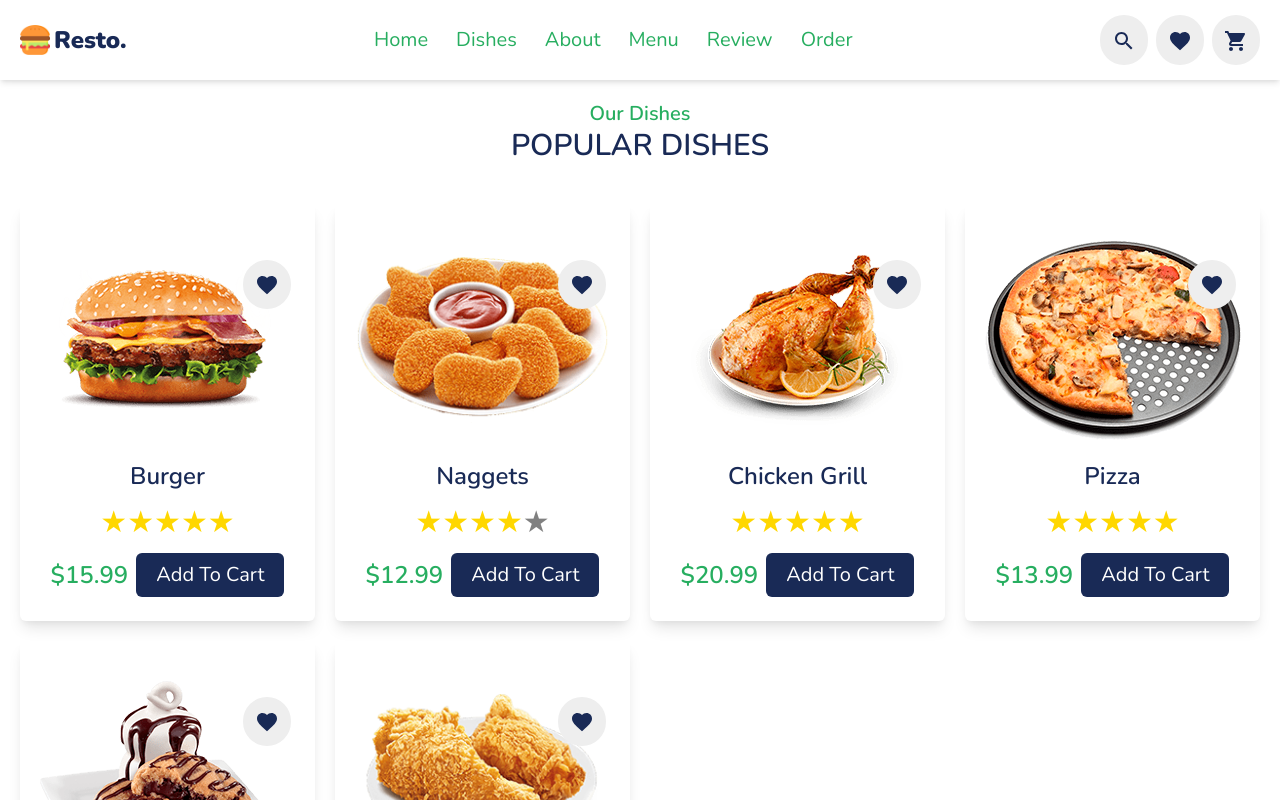
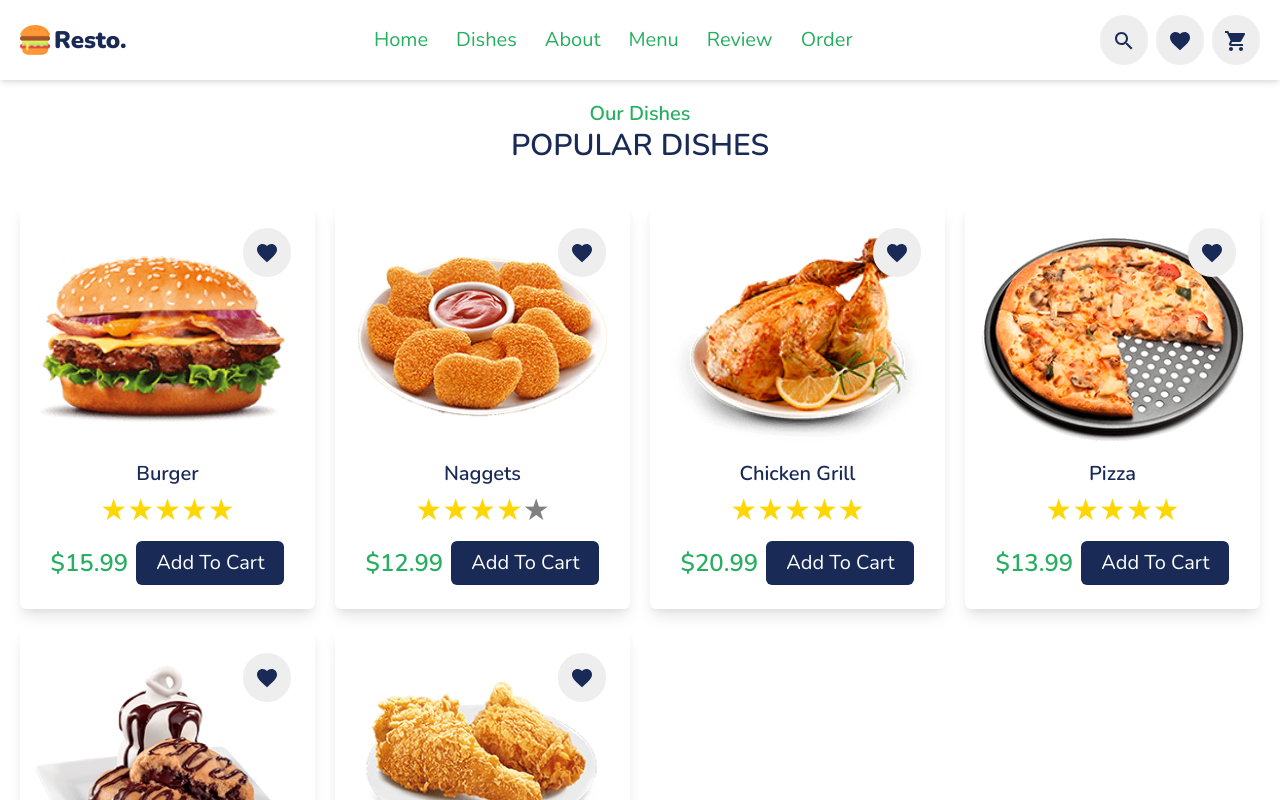
Before and after one commit to ShevaBs/resto-nextjs, a Next.js app: page /dishes in a window 1280 px wide. Shown: the top 800 px of the page. Built offline with nearby package versions, Linux system fonts and the light colour scheme.

Commit message:
added food API and refactored components

```diff
--- a/components/CartListItem.jsx
+++ b/components/CartListItem.jsx
@@ -24,10 +24,10 @@ export default function CartListItem({item}) {
           fontSize="medium"
           onClick={() => removeFromCartHandler(item.id, item.quantity, -productTotalPrice)} />
       </div>
-      <div className="max-w-[200px] min-w-[100px] rounded-lg overflow-hidden ">
-        <img className="object-contain" src={item.img} alt="" />
+      <div className="max-w-[200px] min-w-[100px] h-40 rounded-lg overflow-hidden ">
+        <img className="object-contain h-full" src={item.image} alt="" />
       </div>
-      <p className="text-3xl font-bold text-primary flex-1 text-left">{item.name}</p>
+      <p className="text-xl font-bold text-primary flex-1 text-left md:text-center">{item.title}</p>
       <div className="flex sm:flex-col gap-5 items-center">
 
         <div className="flex gap-3 items-center">
--- a/components/ProductsItem.jsx
+++ b/components/ProductsItem.jsx
@@ -13,21 +13,25 @@ export default function ProductsItem({item, products}) {
   }
 
   return (
-    <div className="flex flex-col gap-2 items-center py-6 bg-white max-w-xs w-full rounded-md shadow-lg hover:scale-105 transition-all duration-300">
-      <div className="h-56 px-4 relative">
-        <img className=" object-scale-down	 h-full rounded-md" src={item.img} alt="product-img" />
-        <div className="header-icon absolute top-8 right-6">
+    <div className=" relative flex flex-col gap-2 items-center py-6 bg-white max-w-xs w-full h-full rounded-md shadow-lg hover:scale-105 transition-all duration-300">
+      <div className="px-4 ">
+        <div className="h-56">
+          <img className="w-full h-full object-contain rounded-md" src={item.image} alt="product-img"/>
+        </div>
+
+        <div className="header-icon absolute top-6 right-6">
           <FavoriteIcon />
         </div>
       </div>
-      <h3 className="text-2xl font-semibold text-primary">{item.name}</h3>
+      <div className="flex-1 flex flex-col items-center px-5">
+        <h3 className="text-xl font-semibold text-primary">{item.title}</h3>
         <ReactStars
-        className="order-2"
           count={5}
           value={item.rating}
           size={30}
           activeColor="#ffd700"
         />
+      </div>
       <div className="flex items-center gap-2">
         <p className="text-2xl text-secondary font-semibold">${item.price}</p>
         <div onClick={() => addToCartHandler(item.id, 1, item.price)} >
--- a/features/menuSlice.js
+++ b/features/menuSlice.js
@@ -1,23 +1,17 @@
 import { createSlice } from '@reduxjs/toolkit'
 
-const initialState = [
-  {id: 1, name: "Pizza", img:"./images/menu-1.jpg", rating: 5, price: 13.99},
-  {id: 2, name: "Burger", img:"./images/menu-2.jpg", rating: 4, price: 15.99},
-  {id: 3, name: "Pancakes", img:"./images/menu-3.jpg", rating: 5, price: 12.99},
-  {id: 4, name: "Ice Cream ", img:"./images/menu-4.jpg", rating: 5, price: 13.99},
-  {id: 5, name: "Biskuit ", img:"./images/menu-5.jpg", rating: 5, price: 11.99},
-  {id: 6, name: "Muffins", img:"./images/menu-6.jpg", rating: 5, price: 8.99},
-  {id: 7, name: "Lemonade", img:"./images/menu-7.jpg", rating: 5, price: 5.99},
-  {id: 8, name: "Granola", img:"./images/menu-8.jpg", rating: 4, price: 6.99},
-  {id: 9, name: "Fresh Juice", img:"./images/menu-9.jpg", rating: 5, price: 7.99},
-]
+const initialState = {
+  menu: []
+}
 const menuSlice = createSlice({
   name: "menuSlice",
   initialState,
-  // reducers: {
-
-  // }
+  reducers: {
+    initMenu: (state, action) => {
+      state.menu = action.payload;
+    }
+  }
 });
 
-// export const {} = menuSlice.actions
+export const {initMenu} = menuSlice.actions
 export default menuSlice.reducer
--- a/features/popularDishesSlice.js
+++ b/features/popularDishesSlice.js
@@ -1,12 +1,12 @@
 import { createSlice } from '@reduxjs/toolkit'
 
 const initialState = [
-  {id: 1, name: "Burger", img:"./images/dish-1.png", rating: 5, price: 15.99},
-  {id: 2, name: "Naggets", img:"./images/dish-2.png", rating: 4, price: 12.99},
-  {id: 3, name: "Chicken Grill", img:"./images/dish-3.png", rating: 5, price: 20.99},
-  {id: 4, name: "Pizza ", img:"./images/dish-4.png", rating: 5, price: 13.99},
-  {id: 5, name: "Cookie ", img:"./images/dish-5.png", rating: 5, price: 11.99},
-  {id: 6, name: "Chicken Legs ", img:"./images/dish-6.png", rating: 4, price: 12.99},
+  {id: 1, title: "Burger", image:"./images/dish-1.png", rating: 5, price: 15.99},
+  {id: 2, title: "Naggets", image:"./images/dish-2.png", rating: 4, price: 12.99},
+  {id: 3, title: "Chicken Grill", image:"./images/dish-3.png", rating: 5, price: 20.99},
+  {id: 4, title: "Pizza ", image:"./images/dish-4.png", rating: 5, price: 13.99},
+  {id: 5, title: "Cookie ", image:"./images/dish-5.png", rating: 5, price: 11.99},
+  {id: 6, title: "Chicken Legs ", image:"./images/dish-6.png", rating: 4, price: 12.99},
 ]
 const popularDishesSlice = createSlice({
   name: "popularDishesSlice",
--- a/package.json
+++ b/package.json
@@ -11,6 +11,7 @@
     "@mui/icons-material": "^5.1.0",
     "@mui/material": "^5.1.0",
     "@reduxjs/toolkit": "^1.6.2",
+    "faker": "^5.5.3",
     "next": "latest",
     "react": "^17.0.2",
     "react-dom": "^17.0.2",
--- a/pages/menu.js
+++ b/pages/menu.js
@@ -1,9 +1,34 @@
+import { useEffect } from 'react';
+import { useDispatch } from 'react-redux';
 import { useSelector } from 'react-redux'
 import Layout from '../components/Layout'
 import Products from '../components/Products';
+import { initMenu } from '../features/menuSlice';
 
-export default function menu() {
-  const menu = useSelector(state => state.menu);
+export const getStaticProps = async () => {
+  const res = await fetch(`https://api.spoonacular.com/food/menuItems/search?apiKey=${process.env.API_KEY}&query=all&number=20`);
+  const data = await res.json();
+  return {
+    props: {
+      products: data
+    }
+  }
+}
+
+export default function menu({products}) {
+  const dispatch = useDispatch();
+  const menu = useSelector(state => state.menu.menu);
+
+  useEffect(() => {
+
+    const menuProducts = products.menuItems.map(item => ({
+      ...item,
+      price: (Math.random() * (30 - 10) + 10).toFixed(2),
+      rating: Math.floor(Math.random() * (6 - 3) + 3)
+    }))
+
+    dispatch(initMenu(menuProducts));
+  }, [products])
 
   return (
     <Layout title="Our Menu" subtitle="Today's Speciality">
```
Also changed, not shown: 2 other files (tests, documents, lock files or other folders). Lines whose indentation alone changed are shown as unchanged.
